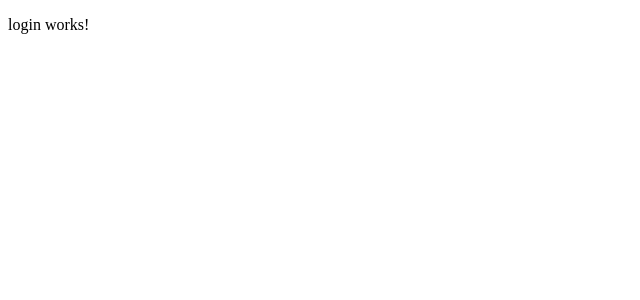
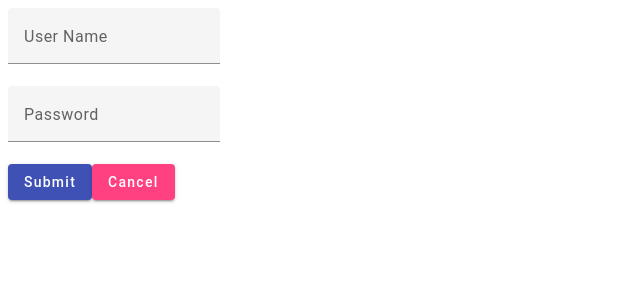
Before and after one commit to ShakthiAttanayake/LogsquareClient, an Angular app: page / in a window 1280 px wide. Shown: the top 300 px of the page, without its empty margins (0-640 px from the left). Built offline with nearby package versions, Linux system fonts and the light colour scheme.

Commit message:
login implementation

```diff
--- a/src/app/app.module.ts
+++ b/src/app/app.module.ts
@@ -4,8 +4,6 @@ import { AppRoutingModule } from './app-routing.module';
 import { AppComponent } from './app.component';
 import { BrowserAnimationsModule } from '@angular/platform-browser/animations';
 import { HttpClientModule } from '@angular/common/http';
-import { LoginModule } from './core/auth/login/login.module';
-
 
 @NgModule({
   declarations: [
@@ -15,7 +13,8 @@ import { LoginModule } from './core/auth/login/login.module';
     BrowserModule,
     AppRoutingModule,
     BrowserAnimationsModule,
-    HttpClientModule
+    HttpClientModule,
+    AppRoutingModule
   ],
   providers: [],
   bootstrap: [AppComponent]
--- /dev/null
+++ b/src/app/core/Services/login.service.ts
@@ -0,0 +1,19 @@
+import { HttpClient } from '@angular/common/http';
+import { Injectable } from '@angular/core';
+import {Observable} from "rxjs";
+import { Auth } from '../models/auth.model';
+
+
+@Injectable({
+  providedIn: 'root'
+})
+export class LoginService {
+
+
+  readonly url ="https://localhost:7004/api/";
+  constructor(private http: HttpClient) { }
+
+  public login(auth: Auth): Observable<any>{
+    return this.http.post<Auth>(this.url+"Authentication/Login",auth);
+  }
+}
--- a/src/app/core/auth/login/login/login.component.html
+++ b/src/app/core/auth/login/login/login.component.html
@@ -1 +1,20 @@
-<p>login works!</p>
+<div class="example-container">
+    <form [formGroup]="loginForm">
+      <div class="example-form-fields">
+        <mat-form-field>
+            <mat-label>User Name</mat-label>
+            <input matInput placeholder="Enter User Name" formControlName="userName">
+          </mat-form-field>
+      </div>
+      <div class="example-form-fields">
+        <mat-form-field>
+            <mat-label>Password</mat-label>
+            <input matInput placeholder="Enter Password" formControlName="password">
+          </mat-form-field>
+      </div>
+      <div class="example-button-row">
+        <button mat-raised-button color="primary" (click)="OnLogin()">Submit</button>
+        <button mat-raised-button color="accent">Cancel</button>
+      </div>
+    </form>
+  </div>
--- a/src/app/core/auth/login/login/login.component.ts
+++ b/src/app/core/auth/login/login/login.component.ts
@@ -1,4 +1,8 @@
 import { Component } from '@angular/core';
+import { FormBuilder, FormControl } from '@angular/forms';
+import { Auth } from '../../../models/auth.model';
+import { LoginService } from '../../../Services/login.service';
+import { Router } from '@angular/router';
 
 @Component({
   selector: 'app-login',
@@ -7,4 +11,30 @@ import { Component } from '@angular/core';
 })
 export class LoginComponent {
 
+  private auth: Auth = {} as Auth;
+
+  userName = new FormControl('');
+  password = new FormControl('');
+
+  loginForm = this._formBuilder.group({
+
+    userName: this.userName,
+    password: this.password,
+  });
+
+  constructor(private _formBuilder: FormBuilder, private loginService:LoginService, private router:Router) {}
+
+  OnLogin() {
+    this.auth.userName = this.loginForm.controls['userName']?.value??'';
+    this.auth.password = this.loginForm.controls['password']?.value??'';
+
+    this.loginService.login(this.auth).subscribe(x => {
+      console.log(x)
+      alert("User logged in successfully !");
+      localStorage.setItem('Token',x.token);
+      this.router.navigate(['/user-details']);
+    });
+
+    }
+
 }
--- /dev/null
+++ b/src/app/core/models/auth-response.model.ts
@@ -0,0 +1,4 @@
+export interface AuthResponse {
+    token: string;
+    refreshToken: string;
+}
--- /dev/null
+++ b/src/app/core/models/auth.model.ts
@@ -0,0 +1,4 @@
+export interface Auth {
+    userName: string;
+    password: string;
+}
```
Also changed, not shown: src/app/core/auth/login/login.module.ts (+14 -1 lines), src/app/features/users/users-edit-dialog/users-edit-dialog.component.scss (line endings or trailing spaces).
